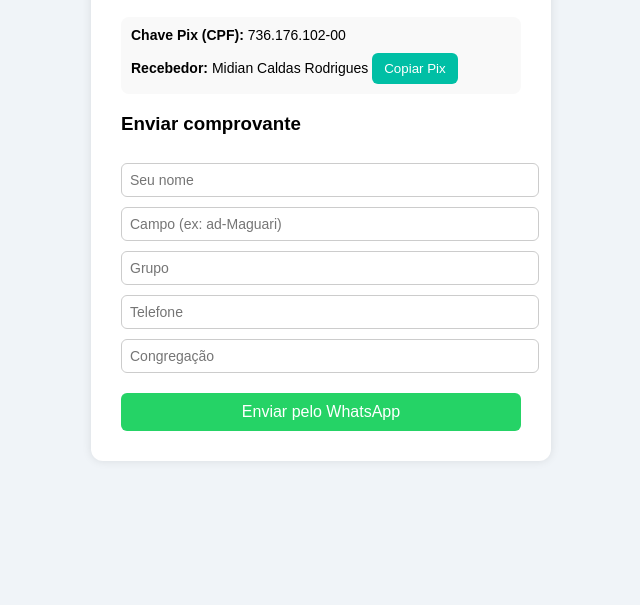
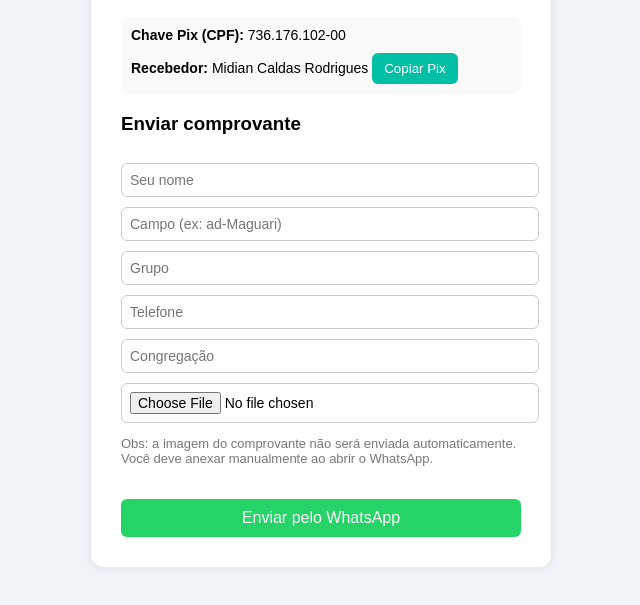
Before and after one commit to SOFTDEVADS/softdev, a plain HTML site: page index.html in a window 1280 px wide. Shown: the part 261-866 px from the top of the page, without its empty margins (319-959 px from the left). Before the commit the page ends 800 px from the top, so only its background shows below. Drawn offline with Linux system fonts and the light colour scheme.

Commit message:
Update index.html

```diff
--- a/index.html
+++ b/index.html
@@ -99,8 +99,12 @@
     <input type="text" id="grupo" placeholder="Grupo">
     <input type="text" id="telefone" placeholder="Telefone">
     <input type="text" id="congregacao" placeholder="Congregação">
+    <input type="file" id="comprovante" accept="image/*">
+    <p style="font-size: 13px; color: #777;">
+      Obs: a imagem do comprovante não será enviada automaticamente. Você deve anexar manualmente ao abrir o WhatsApp.
+    </p>
     <button class="send-btn" onclick="enviarWhatsApp()">Enviar pelo WhatsApp</button>
-  </div>
+
 
   <script>
     function copyPix() {
```
